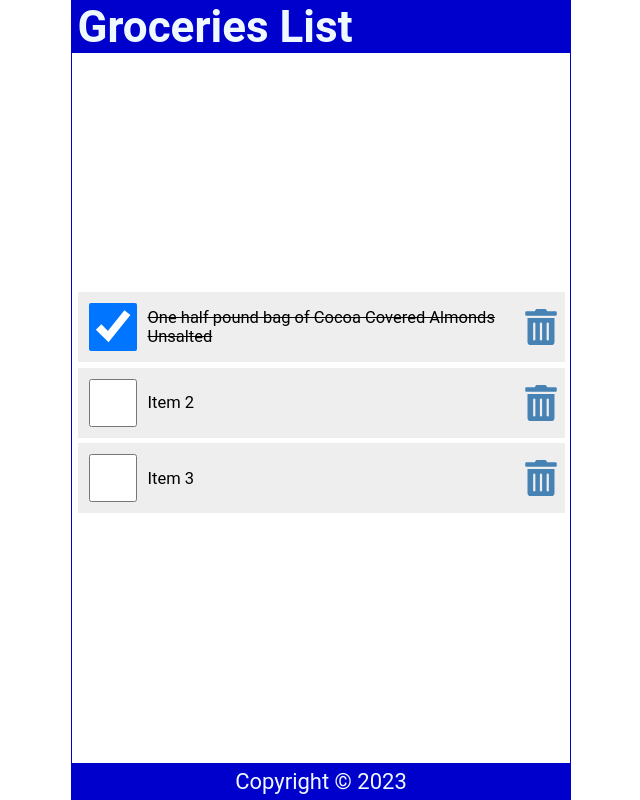
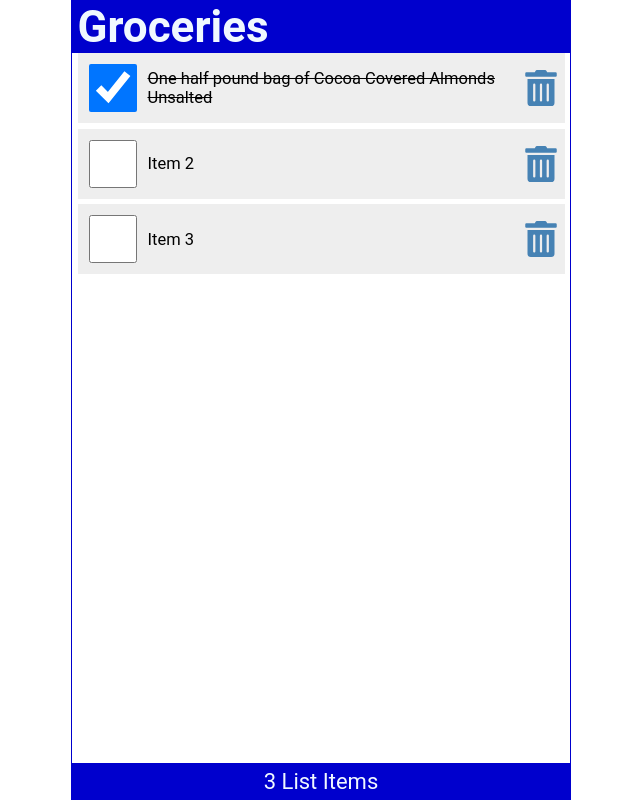
Before and after one commit to ahmetaydar/Dave-grey-tutorial-react-1, a React (Create React App) app: page / in a window 1280 px wide. Shown: the whole page, without its empty margins (319-959 px from the left). Built offline with nearby package versions, Linux system fonts and the light colour scheme.

Commit message:
organized files

```diff
--- a/src/App.js
+++ b/src/App.js
@@ -1,13 +1,49 @@
 import Header from "./Header.js";
 import Content from "./Content.js";
 import Footer from "./Footer";
+import { useState } from "react";
 
 function App() {
+  const [items, setItems] = useState([
+    {
+      id: 1,
+      checked: true,
+      item: "One half pound bag of Cocoa Covered Almonds Unsalted",
+    },
+    {
+      id: 2,
+      checked: false,
+      item: "Item 2",
+    },
+    {
+      id: 3,
+      checked: false,
+      item: "Item 3",
+    },
+  ]);
+  const handleCheck = (id) => {
+    const listItems = items.map((item) =>
+      item.id === id ? { ...item, checked: !item.checked } : item
+    );
+
+    setItems(listItems);
+    localStorage.setItem("shoppinglist", JSON.stringify(listItems));
+  };
+
+  const handleDelete = (id) => {
+    const listItems = items.filter((item) => item.id !== id);
+    setItems(listItems);
+    localStorage.setItem("shoppinglist", JSON.stringify(listItems));
+  };
   return (
     <div className="App">
-      <Header />
-      <Content />
-      <Footer />
+      <Header title="Groceries" />
+      <Content
+        items={items}
+        handleCheck={handleCheck}
+        handleDelete={handleDelete}
+      />
+      <Footer length={items.length} />
     </div>
   );
 }
--- a/src/Content.js
+++ b/src/Content.js
@@ -1,6 +1,6 @@
 import React from "react";
-import { useState } from "react";
-import { FaTrashAlt } from "react-icons/fa";
+
+import ItemList from "./ItemList.jsx";
 
 /*
 const Content = () => {
@@ -37,65 +37,15 @@
   );
 };
 */
-const Content = () => {
-  const [items, setItems] = useState([
-    {
-      id: 1,
-      checked: true,
-      item: "One half pound bag of Cocoa Covered Almonds Unsalted",
-    },
-    {
-      id: 2,
-      checked: false,
-      item: "Item 2",
-    },
-    {
-      id: 3,
-      checked: false,
-      item: "Item 3",
-    },
-  ]);
-  const handleCheck = (id) => {
-    const listItems = items.map((item) =>
-      item.id === id ? { ...item, checked: !item.checked } : item
-    );
-    setItems(listItems);
-    localStorage.setItem("shoppinglist", JSON.stringify(listItems));
-  };
-
-  const handleDelete = (id) => {
-    const listItems = items.filter((item) => item.id !== id);
-    setItems(listItems);
-    localStorage.setItem("shoppinglist", JSON.stringify(listItems));
-  };
-
+const Content = ({ items, handleCheck, handleDelete }) => {
   return (
     <main>
       {items.length ? (
-        <ul>
-          {items.map((item) => (
-            <li className="item" key={item.id}>
-              <input
-                type="checkbox"
-                onChange={() => handleCheck(item.id)}
-                checked={item.checked}
-              />
-              <label
-                style={item.checked ? { textDecoration: "line-through" } : null}
-                onDoubleClick={() => handleCheck(item.id)}
-              >
-                {item.item}
-              </label>
-              <FaTrashAlt
-                onClick={() => {
-                  handleDelete(item.id);
-                }}
-                role="button"
-                tabIndex="0"
-              />
-            </li>
-          ))}
-        </ul>
+        <ItemList
+          items={items}
+          handleCheck={handleCheck}
+          handleDelete={handleDelete}
+        />
       ) : (
         <p style={{ marginTop: "2rem" }}> Your list is empty...</p>
       )}
--- a/src/Footer.js
+++ b/src/Footer.js
@@ -1,10 +1,11 @@
 import React from "react";
 
-const Footer = () => {
-  const today = new Date();
+const Footer = ({ length }) => {
   return (
     <footer>
-      <p>Copyright &copy; {today.getFullYear()}</p>
+      <p>
+        {length} List {length === 1 ? "Item" : "Items"}
+      </p>
     </footer>
   );
 };
--- a/src/Header.js
+++ b/src/Header.js
@@ -1,9 +1,9 @@
 import React from "react";
 
-const Header = () => {
+const Header = ({ title }) => {
   return (
     <header>
-      <h1 className="header">Groceries List</h1>
+      <h1 className="header">{title}</h1>
     </header>
   );
 };
--- /dev/null
+++ b/src/ItemList.jsx
@@ -0,0 +1,20 @@
+import React from "react";
+
+import LineItem from "./LineItem";
+
+const ItemList = ({ items, handleCheck, handleDelete }) => {
+  return (
+    <ul>
+      {items.map((item) => (
+        <LineItem
+          key={item.id}
+          item={item}
+          handleCheck={handleCheck}
+          handleDelete={handleDelete}
+        />
+      ))}
+    </ul>
+  );
+};
+
+export default ItemList;
--- /dev/null
+++ b/src/LineItem.jsx
@@ -0,0 +1,31 @@
+import { FaTrashAlt } from "react-icons/fa";
+
+import React from "react";
+
+const LineItem = ({ item, handleCheck, handleDelete }) => {
+  return (
+    <li className="item" key={item.id}>
+      <input
+        type="checkbox"
+        onChange={() => handleCheck(item.id)}
+        checked={item.checked}
+      />
+      <label
+        style={item.checked ? { textDecoration: "line-through" } : null}
+        onDoubleClick={() => handleCheck(item.id)}
+      >
+        {item.item}
+      </label>
+      <FaTrashAlt
+        onClick={() => {
+          handleDelete(item.id);
+        }}
+        role="button"
+        tabIndex="0"
+        aria-label={`Delete ${item.item}`}
+      />
+    </li>
+  );
+};
+
+export default LineItem;
--- a/src/index.css
+++ b/src/index.css
@@ -42,7 +42,7 @@
   display: flex;
   flex-direction: column;
   flex-grow: 1;
-  justify-content: center;
+  justify-content: flex-start;
   align-items: center;
   overflow-y: auto;
 }
```
